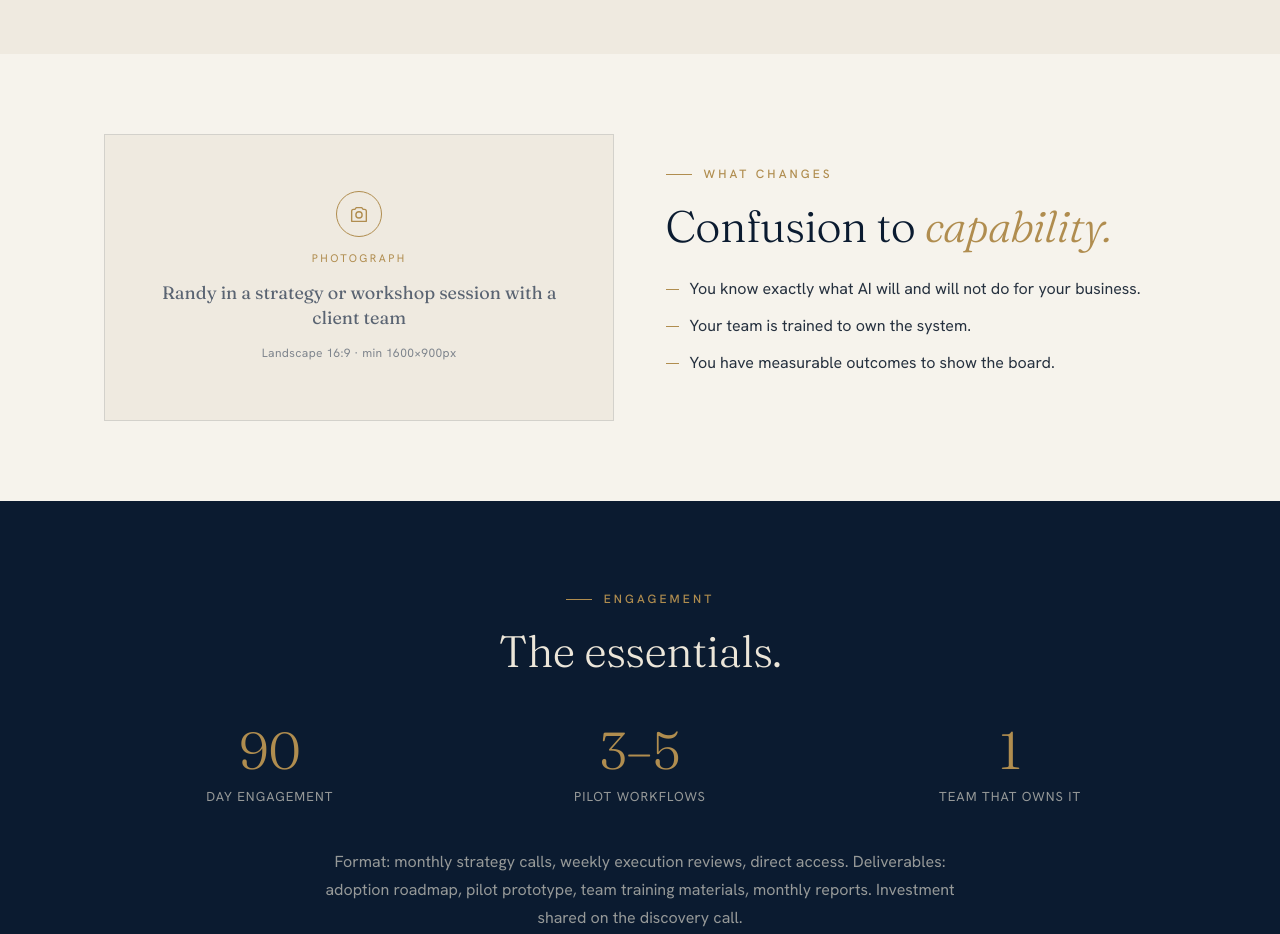
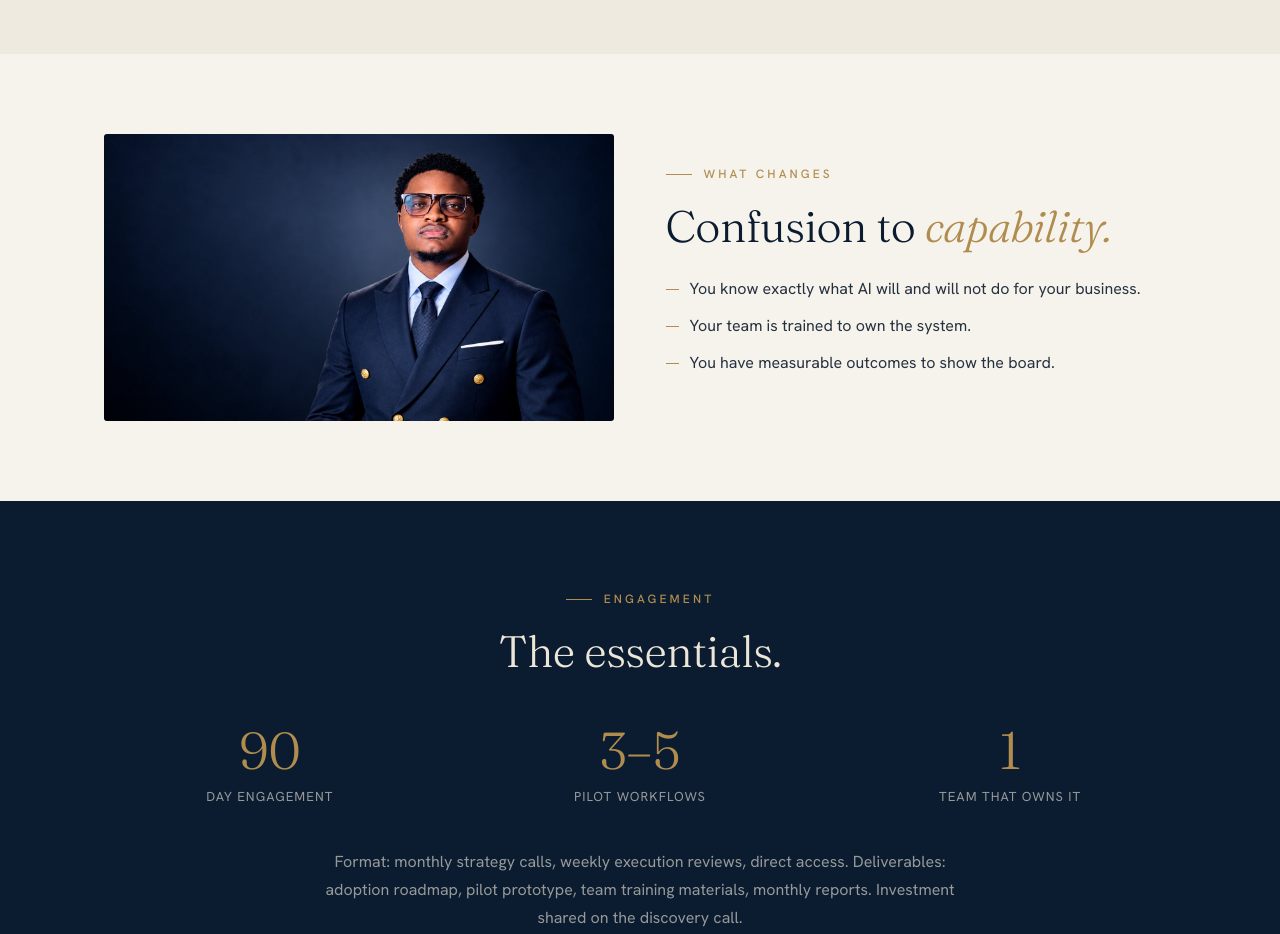
Before and after one commit to songmbu/randykimbi-website, a plain HTML site: page services/strategy/index.html in a window 1280 px wide. Shown: the part 1500-2434 px from the top of the page. Drawn offline with Linux system fonts and the light colour scheme.

Commit message:
Update index.html

```diff
--- a/services/strategy/index.html
+++ b/services/strategy/index.html
@@ -85,12 +85,7 @@
       <div class="two-column-alt">
         <figure class="media-figure">
           <!-- Replace .asset with: <img src="/images/strategy-session.jpg" alt="AI strategy session"> -->
-          <div class="asset">
-            <div class="asset-icon"><svg viewBox="0 0 24 24"><path d="M4 20V9a2 2 0 0 1 2-2h1.5L9 5h6l1.5 2H18a2 2 0 0 1 2 2v11z"/><circle cx="12" cy="13" r="3.4"/></svg></div>
-            <div class="asset-kind">Photograph</div>
-            <div class="asset-desc">Randy in a strategy or workshop session with a client team</div>
-            <div class="asset-spec">Landscape 16:9 &middot; min 1600&times;900px</div>
-          </div>
+          <img src="/images/randy-strategy.jpg" alt="Randy Kimbi" style="width:100%;height:auto;display:block;border-radius:3px">
         </figure>
         <div>
           <div class="sec-head" style="margin-bottom:clamp(18px,3vh,26px)">
```
